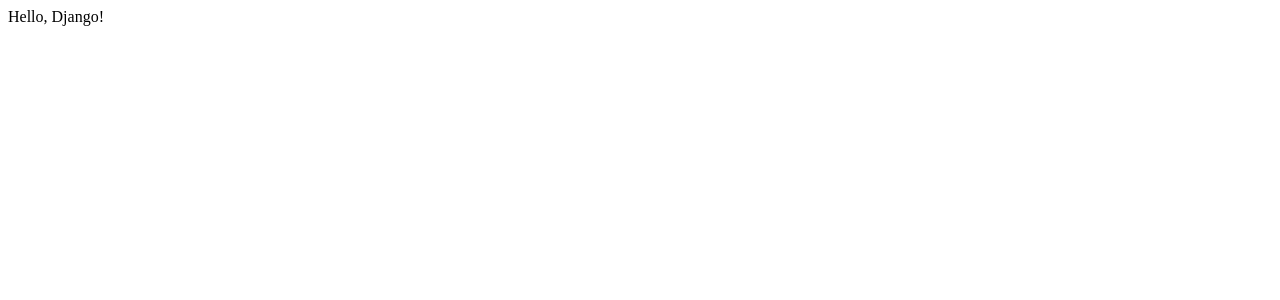
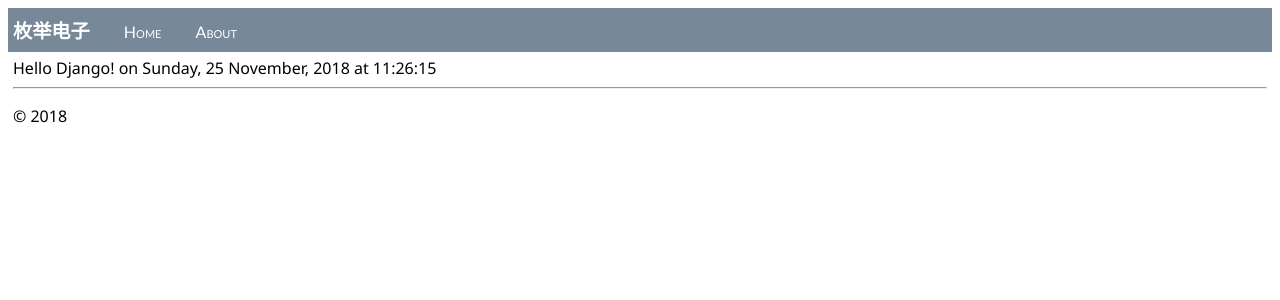
Before and after one commit to chengpengcp/WebSiteProjectSolution, a Django app: page / in a window 1280 px wide. Before the commit the part shown is almost empty. Shown: the top 300 px of the page. Run offline with Django 3.2, Linux system fonts and the light colour scheme.

Commit message:
枚举电子初型网页

```diff
--- /dev/null
+++ b/WebSiteProject/CWebSiteApp.py
@@ -0,0 +1,6 @@
+class CWebSiteApp(object):
+    """description of class"""
+from django.apps import AppConfig
+
+class HelloDjangoAppConfig(AppConfig):
+    name = 'HelloDjango'
--- /dev/null
+++ b/WebSiteProject/WebSiteApp/static/site.css
@@ -0,0 +1,27 @@
+.navbar {
+    background-color: lightslategray;
+    font-size: 1em;
+    font-family: 'Trebuchet MS', 'Lucida Sans Unicode', 'Lucida Grande', 'Lucida Sans', Arial, sans-serif;
+    color: white;
+    padding: 8px 5px 8px 5px;
+}
+
+    .navbar a {
+        text-decoration: none;
+        color: inherit;
+    }
+
+.navbar-brand {
+    font-size: 1.2em;
+    font-weight: 600;
+}
+
+.navbar-item {
+    font-variant: small-caps;
+    margin-left: 30px;
+}
+
+.body-content {
+    padding: 5px;
+    font-family: 'Segoe UI', Tahoma, Geneva, Verdana, sans-serif;
+}
--- /dev/null
+++ b/WebSiteProject/WebSiteApp/templates/WebSiteApp/about.html
@@ -0,0 +1,4 @@
+{% extends "WebSiteApp/layout.html" %}
+{% block content %}
+{{ content }}
+{% endblock %}
--- a/WebSiteProject/WebSiteApp/templates/WebSiteApp/index.html
+++ b/WebSiteProject/WebSiteApp/templates/WebSiteApp/index.html
@@ -1,9 +1,4 @@
-<html>
-<head><title></title></head>
-
-<body>
-
-{{ content }}
-
-</body>
-</html>
+{% extends "WebSiteApp/layout.html" %}
+{% block content %}
+<span class="message">{{ message }}</span>{{ content }}
+{% endblock %}
--- /dev/null
+++ b/WebSiteProject/WebSiteApp/templates/WebSiteApp/layout.html
@@ -0,0 +1,25 @@
+<!DOCTYPE html>
+<html>
+<head>
+    <meta charset="utf-8" />
+    <title>{{ title }}</title>
+    {% load staticfiles %}
+    <link rel="stylesheet" type="text/css" href="{% static 'site.css' %}" />
+</head>
+
+<body>
+    <div class="navbar">
+       <a href="/" class="navbar-brand">枚举电子</a>
+       <a href="{% url 'home' %}" class="navbar-item">Home</a>
+       <a href="{% url 'about' %}" class="navbar-item">About</a>
+    </div>
+
+    <div class="body-content">
+{% block content %}{% endblock %}
+        <hr/>
+        <footer>
+            <p>&copy; 2018</p>
+        </footer>
+    </div>
+</body>
+</html>
--- a/WebSiteProject/WebSiteApp/views.py
+++ b/WebSiteProject/WebSiteApp/views.py
@@ -1,6 +1,29 @@
-from django.shortcuts import render
+from django.shortcuts import render   # Added for this step
 from django.http import HttpResponse
 
 # Create your views here.
+from datetime import datetime
+
 def index(request):
-    return HttpResponse("Hello, Django!")
+    now = datetime.now()
+
+    return render(
+        request,
+        "WebsiteApp/index.html",  # Relative path from the 'templates' folder to the template file
+        # "index.html", # Use this code for VS 2017 15.7 and earlier
+        {
+            'title' : "Website",
+            'message' : "Hello Django!",
+            'content' : " on " + now.strftime("%A, %d %B, %Y at %X")
+        }
+    )
+
+def about(request):
+    return render(
+        request,
+        "WebSiteApp/about.html",
+        {
+            'title' : "About HelloDjangoApp",
+            'content' : "Example app page for Django."
+        }
+    )
--- a/WebSiteProject/WebSiteProject/settings.py
+++ b/WebSiteProject/WebSiteProject/settings.py
@@ -39,6 +39,7 @@ INSTALLED_APPS = [
     'django.contrib.sessions',
     'django.contrib.messages',
     'django.contrib.staticfiles',
+    'WebSiteApp',
 ]
 
 MIDDLEWARE_CLASSES = [
--- a/WebSiteProject/WebSiteProject/urls.py
+++ b/WebSiteProject/WebSiteProject/urls.py
@@ -9,4 +9,5 @@ import WebSiteApp.views
 urlpatterns = [
     url(r'^$', WebSiteApp.views.index, name='index'),
     url(r'^home$', WebSiteApp.views.index, name='home'),
+    url(r'^about$', WebSiteApp.views.about, name='about'),
 ]
```
Also changed, not shown: 1 other file.
